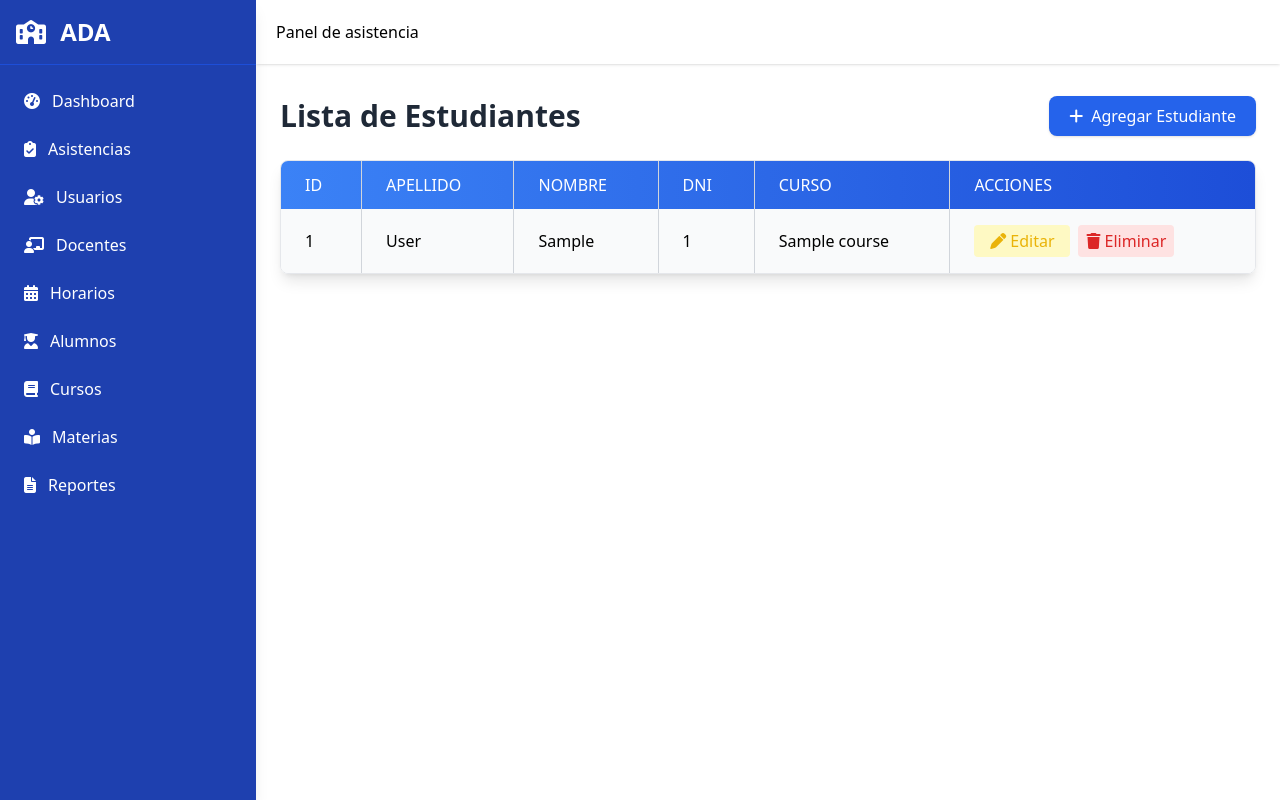
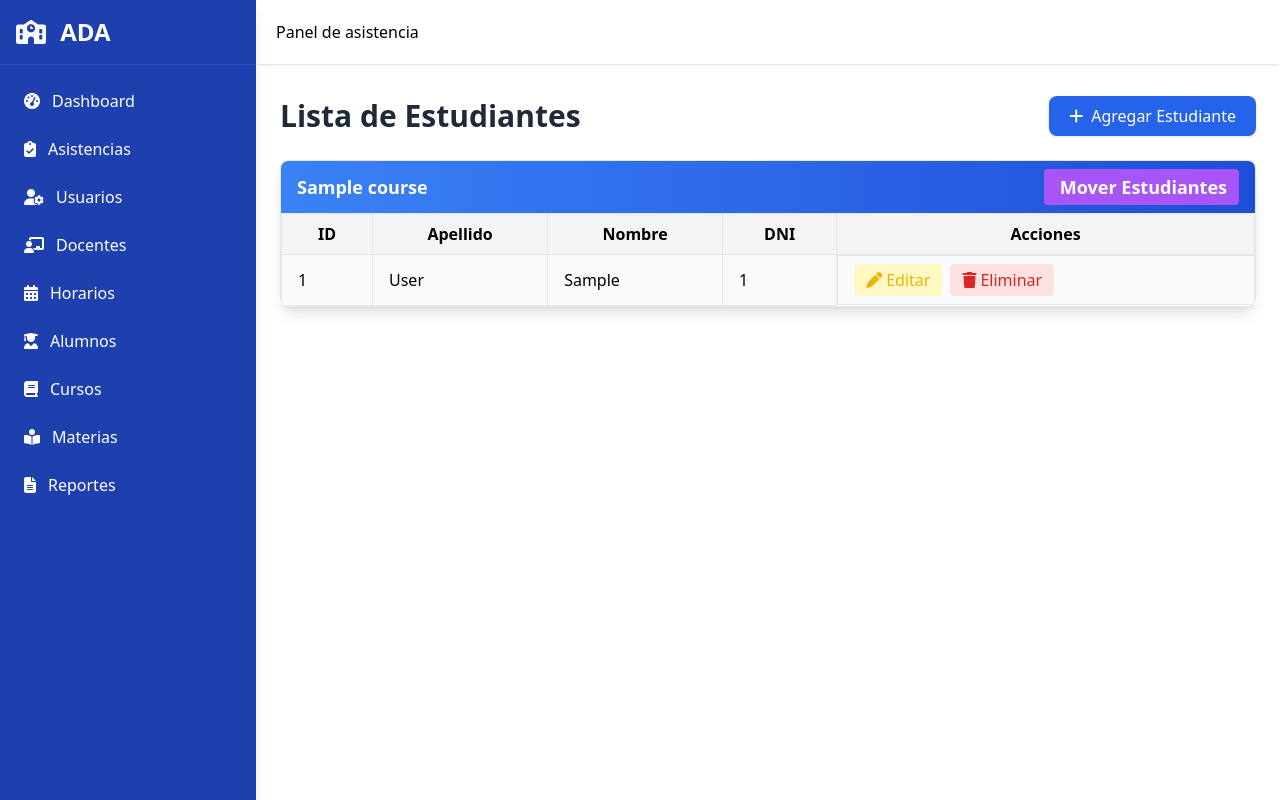
Before and after one commit to Jean-Pierre001/Aplicacion_Escolar, a PHP site: page /students.php in a window 1280 px wide. Run offline with PHP 8.4, Linux system fonts and the light colour scheme; tables that the repository leaves empty hold one stand-in row (values such as "Sample post"); some libraries are stand-ins or nearby versions.

Commit message:
se agrego el encaplusamiento de estudiantes para mejor navegacion y la opcion de mover todos los estudiantes de un curso a otro

```diff
--- a/includes/modals/modals_students.php
+++ b/includes/modals/modals_students.php
@@ -108,3 +108,40 @@
     openModal('editStudentModal');
   }
 </script>
+
+<!-- Modal Mover Estudiantes -->
+<div id="moveStudentsModal" class="hidden fixed inset-0 bg-black bg-opacity-50 flex items-center justify-center z-50">
+  <div class="bg-white rounded-lg w-96 p-6">
+    <h2 class="text-xl font-bold mb-4">Mover Estudiantes</h2>
+    <form id="moveStudentsForm" action="students_back/move_students.php" method="POST">
+      <input type="hidden" name="from_course_id" id="from_course_id">
+
+      <label for="to_course_id" class="block mb-2 font-medium">Seleccionar Curso Destino</label>
+      <select name="to_course_id" id="to_course_id" class="w-full border rounded px-3 py-2 mb-4">
+        <?php
+        // Traemos todos los cursos
+        $courses = $conn->query("SELECT course_id, name FROM courses ORDER BY name")->fetchAll();
+        foreach ($courses as $c) {
+            echo "<option value='{$c['course_id']}'>{$c['name']}</option>";
+        }
+        ?>
+      </select>
+
+      <div class="flex justify-end gap-2">
+        <button type="button" onclick="closeMoveModal()" class="px-4 py-2 bg-gray-300 rounded hover:bg-gray-400">Cancelar</button>
+        <button type="submit" class="px-4 py-2 bg-purple-500 text-white rounded hover:bg-purple-700">Mover</button>
+      </div>
+    </form>
+  </div>
+</div>
+
+<script>
+  function openModalMoveStudents(fromCourseId, courseName) {
+    document.getElementById('from_course_id').value = fromCourseId;
+    document.getElementById('moveStudentsModal').classList.remove('hidden');
+  }
+
+  function closeMoveModal() {
+    document.getElementById('moveStudentsModal').classList.add('hidden');
+  }
+</script>
--- a/students.php
+++ b/students.php
@@ -7,9 +7,7 @@ include 'includes/conn.php'; // Conexión PDO
 ?>
 
 <div class="flex-1 md:ml-64 transition-all duration-300">
-  <br>
-  <br>
-  <br>
+  <br><br><br>
   <main class="pt-20 p-4 md:p-6">
     <div class="flex flex-col md:flex-row justify-between items-start md:items-center mb-6 gap-3 md:gap-0">
       <h1 class="text-3xl font-bold text-gray-800">Lista de Estudiantes</h1>
@@ -18,63 +16,82 @@ include 'includes/conn.php'; // Conexión PDO
       </a>
     </div>
 
-    <div class="overflow-x-auto rounded-lg shadow-lg border border-gray-200">
-      <table class="min-w-full border-collapse">
-        <thead class="bg-gradient-to-r from-blue-500 to-blue-700 text-white">
-          <tr>
-            <th class="px-4 md:px-6 py-3 border-r border-gray-300 text-left font-medium uppercase">ID</th>
-            <th class="px-4 md:px-6 py-3 border-r border-gray-300 text-left font-medium uppercase">Apellido</th>
-            <th class="px-4 md:px-6 py-3 border-r border-gray-300 text-left font-medium uppercase">Nombre</th>
-            <th class="px-4 md:px-6 py-3 border-r border-gray-300 text-left font-medium uppercase">DNI</th>
-            <th class="px-4 md:px-6 py-3 border-r border-gray-300 text-left font-medium uppercase">Curso</th>
-            <th class="px-4 md:px-6 py-3 text-left font-medium uppercase">Acciones</th>
-          </tr>
-        </thead>
-        <tbody>
     <?php
     try {
-              $sql = "SELECT s.student_id, s.last_name, s.first_name, s.DNI, c.name AS course_name
+        // Traemos todos los estudiantes con el nombre y ID del curso
+        $sql = "SELECT s.student_id, s.last_name, s.first_name, s.DNI, c.course_id, c.name AS course_name
                 FROM students s
                 LEFT JOIN courses c ON s.course_id = c.course_id
-                      ORDER BY s.student_id ASC";
+                ORDER BY c.name, s.last_name, s.first_name";
         $stmt = $conn->query($sql);
         $students = $stmt->fetchAll();
 
         if ($students) {
-                  foreach ($students as $i => $student) {
+            // Agrupar por curso
+            $grouped = [];
+            foreach ($students as $student) {
+                $grouped[$student['course_name']][] = $student;
+            }
+
+            foreach ($grouped as $course => $courseStudents) {
+                echo "<div class='mb-6 border rounded-lg shadow-lg overflow-hidden'>";
+
+                // Título del curso + botón Mover Estudiantes
+                echo "<div class='bg-gradient-to-r from-blue-500 to-blue-700 text-white px-4 py-2 font-bold text-lg flex justify-between items-center'>";
+                echo "<span>{$course}</span>";
+                echo "<a href='javascript:void(0)'
+                        onclick=\"openModalMoveStudents({$courseStudents[0]['course_id']}, '{$course}')\"
+                        class='bg-purple-500 hover:bg-purple-700 text-white px-3 py-1 rounded flex items-center'>
+                        <i class='fa-solid fa-arrows-right-left mr-1'></i> Mover Estudiantes
+                      </a>";
+                echo "</div>";
+
+                echo "<div class='overflow-x-auto'>";
+                echo "<table class='min-w-full border-collapse'>";
+                echo "<thead class='bg-gray-100'>
+                        <tr>
+                          <th class='px-4 py-2 border'>ID</th>
+                          <th class='px-4 py-2 border'>Apellido</th>
+                          <th class='px-4 py-2 border'>Nombre</th>
+                          <th class='px-4 py-2 border'>DNI</th>
+                          <th class='px-4 py-2 border'>Acciones</th>
+                        </tr>
+                      </thead>";
+                echo "<tbody>";
+
+                foreach ($courseStudents as $i => $student) {
                     $rowClass = $i % 2 === 0 ? 'bg-gray-50' : 'bg-white';
                     echo "<tr class='hover:bg-gray-100 {$rowClass}'>";
-                      echo "<td class='px-4 md:px-6 py-4 border-r border-gray-300'>{$student['student_id']}</td>";
-                      echo "<td class='px-4 md:px-6 py-4 border-r border-gray-300'>{$student['last_name']}</td>";
-                      echo "<td class='px-4 md:px-6 py-4 border-r border-gray-300'>{$student['first_name']}</td>";
-                      echo "<td class='px-4 md:px-6 py-4 border-r border-gray-300'>{$student['DNI']}</td>";
-                      echo "<td class='px-4 md:px-6 py-4 border-r border-gray-300'>{$student['course_name']}</td>";
-                      echo "<td class='px-4 md:px-6 py-4 flex flex-wrap gap-2'>";
-                      echo "<a href='javascript:void(0)'
+                    echo "<td class='px-4 py-2 border'>{$student['student_id']}</td>";
+                    echo "<td class='px-4 py-2 border'>{$student['last_name']}</td>";
+                    echo "<td class='px-4 py-2 border'>{$student['first_name']}</td>";
+                    echo "<td class='px-4 py-2 border'>{$student['DNI']}</td>";
+                    echo "<td class='px-4 py-2 border flex gap-2 justify-start'>
+                            <a href='javascript:void(0)'
                                onclick='openEditModal(".json_encode($student).")'
-                              class='text-yellow-500 hover:text-yellow-700 bg-yellow-100 px-3 py-1 rounded flex items-center justify-center w-24'>
+                               class='text-yellow-500 hover:text-yellow-700 bg-yellow-100 px-3 py-1 rounded flex items-center justify-center'>
                                <i class='fa-solid fa-pen mr-1'></i>Editar
-                            </a>";
-                      echo "<a href='students_back/delete_student.php?id={$student['student_id']}'
-                              class='text-red-600 hover:text-red-800 bg-red-100 px-3 py-1 rounded flex items-center justify-center w-24'
+                            </a>
+                            <a href='students_back/delete_student.php?id={$student['student_id']}'
+                               class='text-red-600 hover:text-red-800 bg-red-100 px-3 py-1 rounded flex items-center justify-center'
                                onclick=\"return confirm('¿Estás seguro de eliminar este estudiante?')\">
                                <i class='fa-solid fa-trash mr-1'></i>Eliminar
-                            </a>";
-                      echo "</td>";
+                            </a>
+                          </td>";
                     echo "</tr>";
                 }
+
+                echo "</tbody></table></div></div>";
+            }
+
         } else {
-                  echo "<tr><td colspan='6' class='px-4 md:px-6 py-4 text-center text-gray-500'>No hay estudiantes registrados</td></tr>";
+            echo "<p class='text-center text-gray-500'>No hay estudiantes registrados</p>";
         }
     } catch (PDOException $e) {
-              echo "<tr><td colspan='6' class='px-4 md:px-6 py-4 text-center text-red-600'>Error: {$e->getMessage()}</td></tr>";
+        echo "<p class='text-center text-red-600'>Error: {$e->getMessage()}</p>";
     }
     ?>
-        </tbody>
-      </table>
-    </div>
-
   </main>
 </div>
 
-<?php include 'includes/modals/modals_students.php'?>
+<?php include 'includes/modals/modals_students.php' ?>
```
Also changed, not shown: students_back/move_students.php (added, +32 -0 lines). Lines whose indentation alone changed are shown as unchanged.
